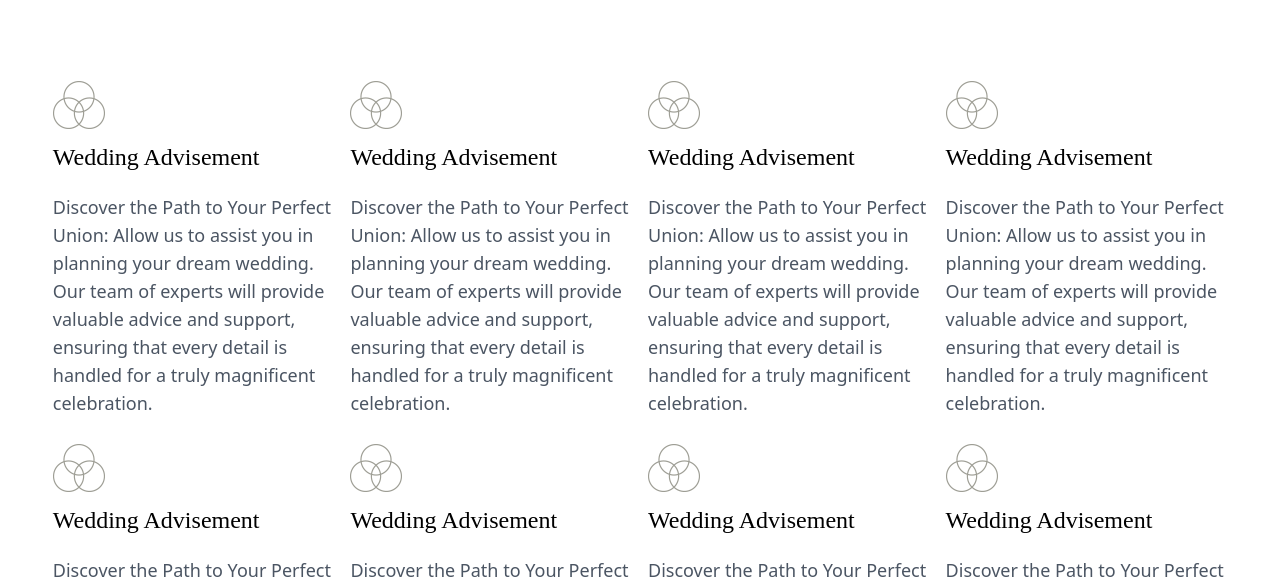
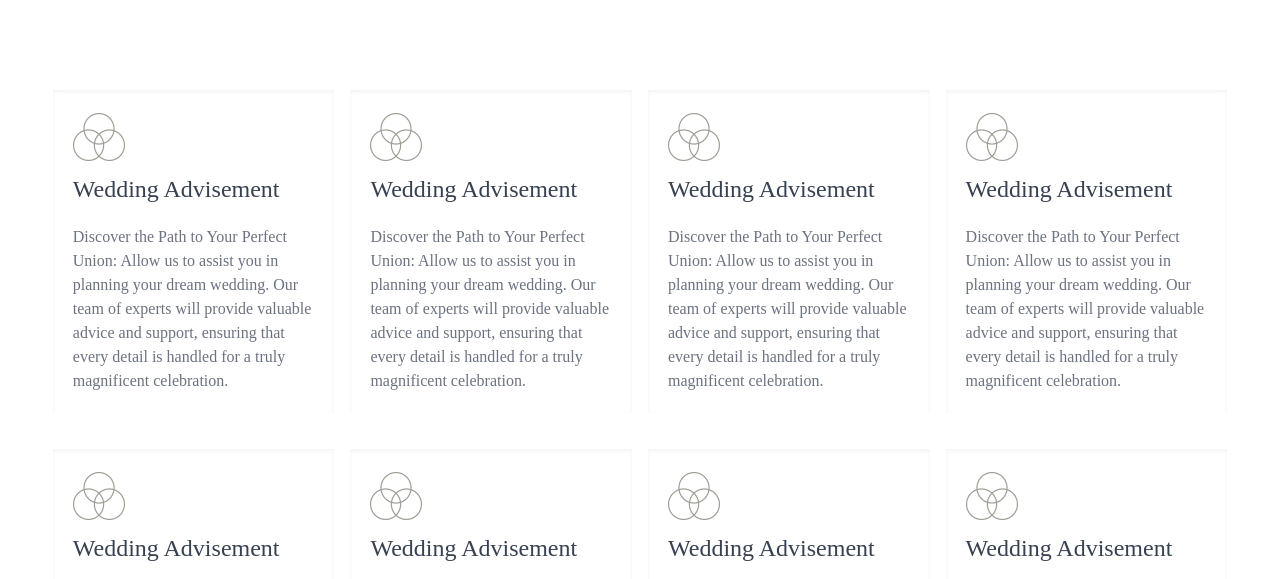
Before and after one commit to adityasinghchouhan1/Eventplanner-, a React (Vite) app in the folder Client/: page /Services in a window 1280 px wide. Shown: the part 750-1329 px from the top of the page. Built offline with nearby package versions, Linux system fonts and the light colour scheme.

Commit message:
Services Cards section completed

```diff
--- a/Client/src/Components/ServicesCard.jsx
+++ b/Client/src/Components/ServicesCard.jsx
@@ -54,19 +54,24 @@ const ServicesCard = () => {
   ]
   return (
     <>
-      <div className="flex justify-center items-center flex-col">
+      <div className="flex justify-center items-center flex-col pb-16">
         <Heading
           title={'Our Services & Process'}
           discription={
             'Discover the Path to Your Perfect Union: Allow us to assist you in planning your dream wedding'
           }
         />
-        <div className="flex flex-wrap justify-center items-start gap-4">
+        <div className="flex flex-wrap justify-center items-start gap-4 pb-10">
           {carddata.map((item, index) => (
-            <div key={index} className="w-[22%] min-w-[200px]">
+            <div
+              key={index}
+              className="w-[22%] sm:min-w-[200px] min-w-[360px] pt-3 mt-5 shadow-inner p-5"
+            >
               <img src={item.slogo} alt={item.Sname} className="" />
-              <h2 className="text-2xl mb-5 font-Roboto">{item.Sname}</h2>
-              <p className="text-lg text-gray-600">{item.Sprocess}</p>
+              <h2 className="text-2xl mb-5 font-Roboto text-gray-700">
+                {item.Sname}
+              </h2>
+              <p className=" text-gray-500 font-Yellowtail">{item.Sprocess}</p>
             </div>
           ))}
         </div>
```
